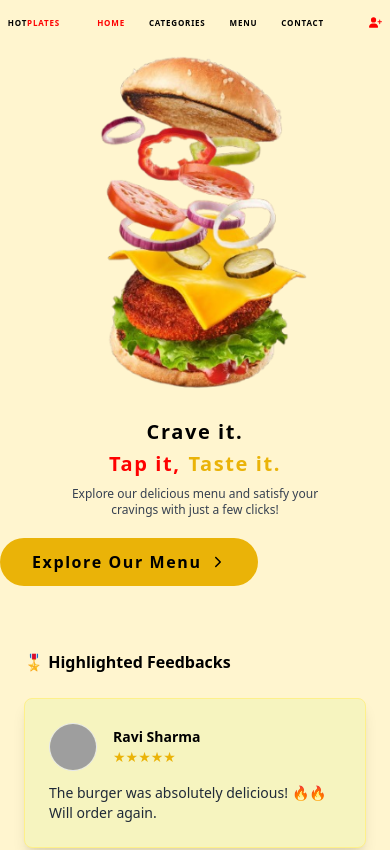
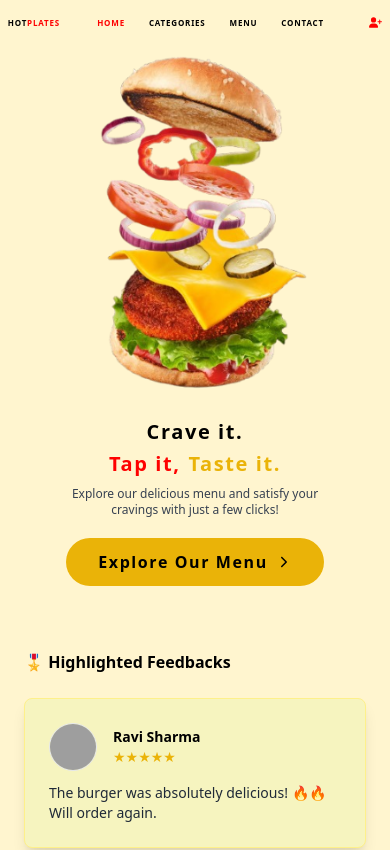
Before and after one commit to ItsMeNik07/Food_App_HotPlates, a React (Vite) app: page / in a window 390 px wide. Shown: the top 850 px of the page. Built offline with nearby package versions, Linux system fonts and the light colour scheme; grey boxes are pictures that could not be loaded.

Commit message:
Updated Home Button

```diff
--- a/src/Pages/Home.jsx
+++ b/src/Pages/Home.jsx
@@ -65,7 +65,7 @@ useEffect(()=>{
           <div className='my-auto md:space-y-4'>
           <Slogan />
         <TextBelowSLogan />
-        <div className='pt-4 space-y-1 place-items-start'>
+        <div className='pt-4 space-y-1 md:place-items-start'>
             <div className='hidden md:block'>
             <Trust />
             </div>
```
